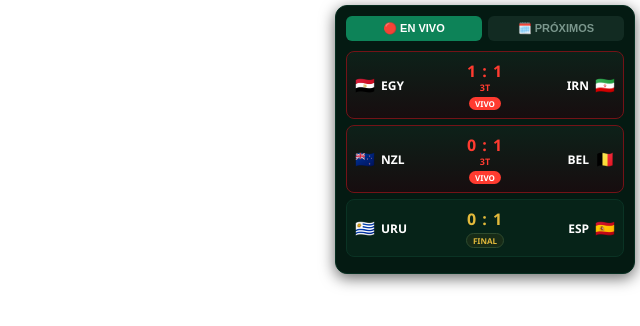
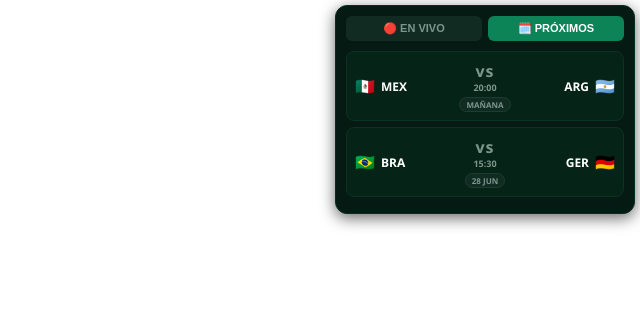
Before and after one commit to Denver18/Scores, a plain HTML site: page index.html in a window 1280 px wide. Both pictures are taken after a click on the button "🗓️ PRÓXIMOS". Shown: the whole page, without its empty margins (640-1280 px from the left). Drawn offline with Linux system fonts and the light colour scheme.

Commit message:
Update index.html

```diff
--- a/index.html
+++ b/index.html
@@ -3,9 +3,8 @@
 <head>
     <meta charset="UTF-8">
     <meta name="viewport" content="width=device-width, initial-scale=1.0">
-    <title>Marcador Lateral Derecho xat</title>
+    <title>Marcador Lateral Interactivo xat</title>
     <style>
-        /* Forzar la alineación hacia la derecha */
         body {
             background-color: transparent;
             font-family: 'Segoe UI', Arial, sans-serif;
@@ -13,14 +12,13 @@
             padding: 5px;
             box-sizing: border-box;
             display: flex;
-            justify-content: flex-end; /* Mueve todo el contenido a la derecha */
+            justify-content: flex-end;
             width: 100%;
         }
 
-        /* Contenedor con la medida exacta para el lateral de xat */
         .marcador-lateral {
             background-color: #041a12;
-            width: 300px; /* Ancho fijo ideal para la barra de xat */
+            width: 300px;
             border-radius: 12px;
             padding: 10px;
             box-shadow: 0 4px 15px rgba(0,0,0,0.6);
@@ -28,7 +26,6 @@
             box-sizing: border-box;
         }
 
-        /* Pestañas de Filtros */
         .pestanas-mini {
             display: flex;
             gap: 6px;
@@ -44,6 +41,7 @@
             font-size: 11px;
             cursor: pointer;
             text-align: center;
+            transition: background 0.2s;
         }
 
         .btn-mini.activo {
@@ -56,7 +54,11 @@
             color: #7b978d;
         }
 
-        /* Tarjetas de partidos */
+        /* Clase para ocultar los partidos que no corresponden a la pestaña activa */
+        .oculto {
+            display: none !important;
+        }
+
         .fila-partido {
             background-color: #062318;
             border-radius: 8px;
@@ -73,7 +75,6 @@
             background: linear-gradient(180deg, #0d2119 0%, #170d0f 100%);
         }
 
-        /* Bloques de Equipos */
         .equipo-caja {
             display: flex;
             align-items: center;
@@ -92,7 +93,6 @@
             display: inline-block;
         }
 
-        /* Sección del Marcador Central */
         .score-caja {
             width: 30%;
             text-align: center;
@@ -109,6 +109,7 @@
 
         .num-goles.rojo { color: #ff3b30; }
         .num-goles.amarillo { color: #e2b93b; }
+        .num-goles.gris { color: #7b978d; }
 
         .tiempo-min {
             font-size: 9px;
@@ -117,7 +118,6 @@
         }
         .tiempo-min.rojo { color: #ff3b30; }
 
-        /* Etiquetas */
         .tag-estado {
             font-size: 8px;
             font-weight: bold;
@@ -137,18 +137,27 @@
             color: #e2b93b;
             border: 1px solid #2e4a2e;
         }
+
+        .tag-estado.prog {
+            background-color: #122b22;
+            color: #7b978d;
+            border: 1px solid #1c3d31;
+        }
     </style>
 </head>
 <body>
 
     <div class="marcador-lateral">
 
+        <!-- Botones con IDs para controlar el clic -->
         <div class="pestanas-mini">
-            <button class="btn-mini activo">🔴 EN VIVO</button>
-            <button class="btn-mini inactivo">🗓️ PRÓXIMOS</button>
+            <button id="btn-envivo" class="btn-mini activo">🔴 EN VIVO</button>
+            <button id="btn-proximos" class="btn-mini inactivo">🗓️ PRÓXIMOS</button>
         </div>
 
-        <!-- Partido 1 -->
+        <!-- SECCIÓN: PARTIDOS EN VIVO / FINALIZADOS -->
+        <div id="contenedor-envivo">
+            <!-- Partido en vivo 1 -->
             <div class="fila-partido en-vivo">
                 <div class="equipo-caja local">
                     <span class="bandera-icono">🇪🇬</span>
@@ -165,7 +174,7 @@
                 </div>
             </div>
 
-        <!-- Partido 2 -->
+            <!-- Partido en vivo 2 -->
             <div class="fila-partido en-vivo">
                 <div class="equipo-caja local">
                     <span class="bandera-icono">🇳🇿</span>
@@ -182,7 +191,7 @@
                 </div>
             </div>
 
-        <!-- Partido 3 -->
+            <!-- Partido Finalizado -->
             <div class="fila-partido">
                 <div class="equipo-caja local">
                     <span class="bandera-icono">🇺🇾</span>
@@ -197,8 +206,71 @@
                     <span class="bandera-icono">🇪🇸</span>
                 </div>
             </div>
+        </div>
+
+
+        <!-- SECCIÓN: PRÓXIMOS PARTIDOS (Oculta por defecto) -->
+        <div id="contenedor-proximos" class="oculto">
+            <!-- Próximo Partido 1 -->
+            <div class="fila-partido">
+                <div class="equipo-caja local">
+                    <span class="bandera-icono">🇲🇽</span>
+                    <span>MEX</span>
+                </div>
+                <div class="score-caja">
+                    <div class="num-goles gris">vs</div>
+                    <div class="tiempo-min" style="color:#7b978d;">20:00</div>
+                    <div class="tag-estado prog">Mañana</div>
+                </div>
+                <div class="equipo-caja visitante">
+                    <span>ARG</span>
+                    <span class="bandera-icono">🇦🇷</span>
+                </div>
+            </div>
+
+            <!-- Próximo Partido 2 -->
+            <div class="fila-partido">
+                <div class="equipo-caja local">
+                    <span class="bandera-icono">🇧🇷</span>
+                    <span>BRA</span>
+                </div>
+                <div class="score-caja">
+                    <div class="num-goles gris">vs</div>
+                    <div class="tiempo-min" style="color:#7b978d;">15:30</div>
+                    <div class="tag-estado prog">28 Jun</div>
+                </div>
+                <div class="equipo-caja visitante">
+                    <span>GER</span>
+                    <span class="bandera-icono">🇩🇪</span>
+                </div>
+            </div>
+        </div>
 
     </div>
 
+    <!-- LOGICA EN JAVASCRIPT PARA HACER CLIC -->
+    <script>
+        const btnEnVivo = document.getElementById('btn-envivo');
+        const btnProximos = document.getElementById('btn-proximos');
+        const listaEnVivo = document.getElementById('contenedor-envivo');
+        const listaProximos = document.getElementById('contenedor-proximos');
+
+        // Al hacer clic en el botón EN VIVO
+        btnEnVivo.addEventListener('click', () => {
+            btnEnVivo.className = 'btn-mini activo';
+            btnProximos.className = 'btn-mini inactivo';
+            listaEnVivo.classList.remove('oculto');
+            listaProximos.classList.add('oculto');
+        });
+
+        // Al hacer clic en el botón PROXIMOS
+        btnProximos.addEventListener('click', () => {
+            btnProximos.className = 'btn-mini activo';
+            btnEnVivo.className = 'btn-mini inactivo';
+            listaProximos.classList.remove('oculto');
+            listaEnVivo.classList.add('oculto');
+        });
+    </script>
+
 </body>
 </html>
```
Lines whose indentation alone changed are shown as unchanged.
